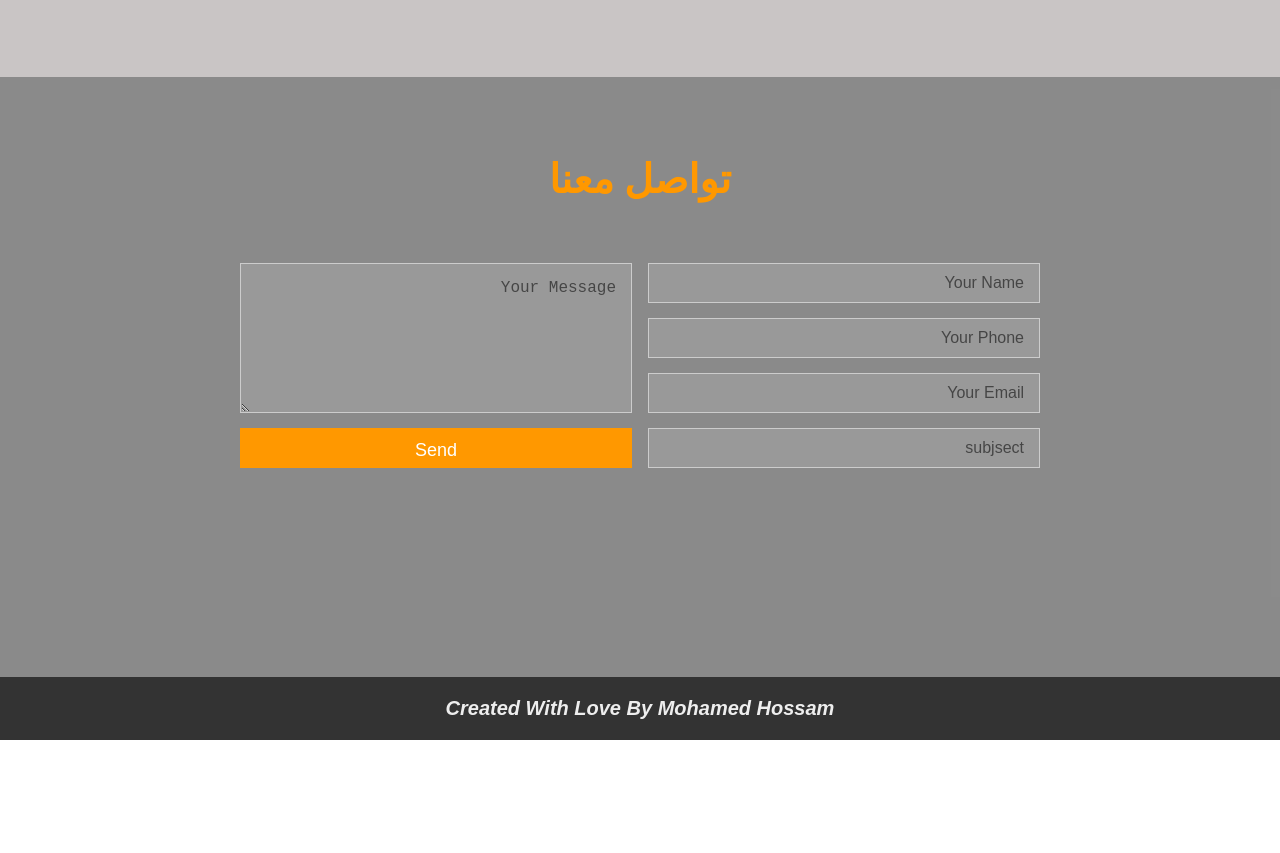
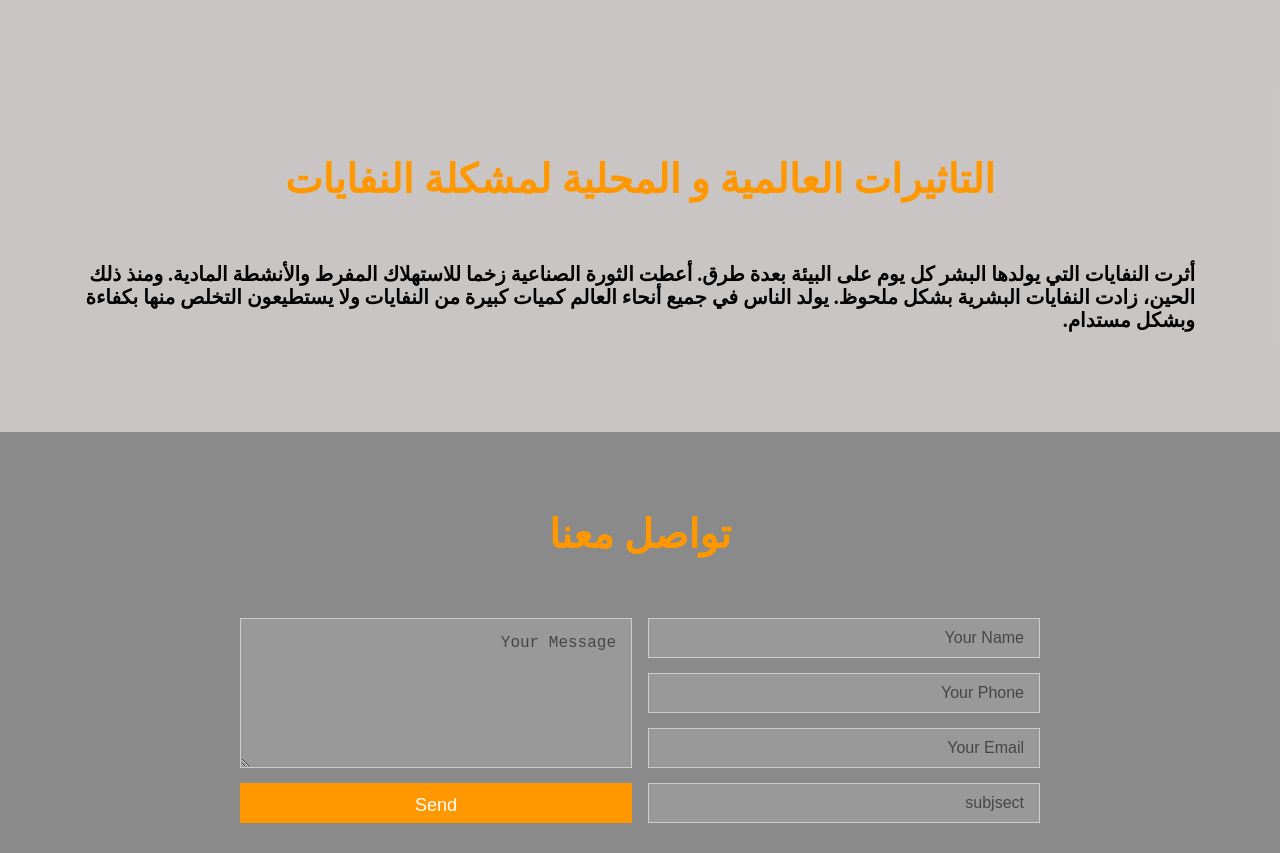
Before and after one commit to MohamedHossam161/waste, a plain HTML site: page index.html in a window 1280 px wide. Shown: the part 1944-2797 px from the top of the page. Before the commit the page ends 2684 px from the top, so only its background shows below. Drawn offline with Linux system fonts and the light colour scheme.

Commit message:
Update index.html

```diff
--- a/index.html
+++ b/index.html
@@ -41,7 +41,7 @@
       <div class="overlay"></div>
       <div class="containeer">
         <div class="header-area">
-          <div class="logo">هل تعرف إن الزبالة كنز؟</div>
+          <div class="logo">من النفايات الي المعجزه</div>
           <div class="links-containeer">
             <ul class="links">
               <li><a href="#" data-section=".landing-page">الرئيسية</a></li>
@@ -103,10 +103,7 @@
         </div>
       </div>
     </div>
-    <!-- end ABOUT US -->
 
-    <!-- start time line -->
-    <!-- End time line -->
 
     <!-- our feature -->
     <div class="feature">
@@ -126,6 +123,16 @@
 ✅ سماد طبيعي للزراعة بدل السماد الضار.
 </div>
           </div>
+        </div>
+      </div>
+    </div>
+    <div class="feature">
+      <h2>التاثيرات العالمية و المحلية لمشكلة النفايات</h2>
+      <div class="containeer">
+        <div>
+          <h3 style="font-size: 20px;"> أثرت النفايات التي يولدها البشر كل يوم على البيئة بعدة طرق. أعطت الثورة الصناعية زخما للاستهلاك المفرط والأنشطة المادية. ومنذ ذلك الحين، زادت النفايات البشرية بشكل ملحوظ. يولد الناس في جميع أنحاء العالم كميات كبيرة من النفايات ولا يستطيعون التخلص منها بكفاءة وبشكل مستدام.
+</h3>
+
         </div>
       </div>
     </div>
```
